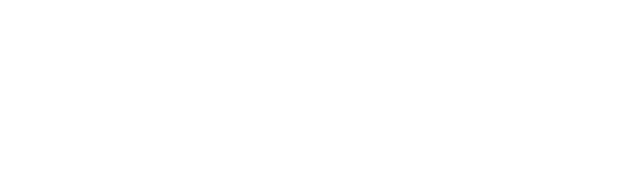
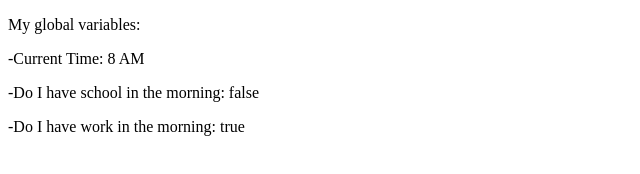
Before and after one commit to TheVideoGabe/cit-93-javascript-2, a plain HTML site: page w2/index.html in a window 1280 px wide. Shown: the whole page, without its empty margins (0-640 px from the left). Drawn offline with Linux system fonts and the light colour scheme; the site is published under a folder, as on GitHub Pages, so addresses that start at the root find nothing.

Commit message:
fixing typos

```diff
--- a/w2/index.html
+++ b/w2/index.html
@@ -8,6 +8,6 @@
 </head>
 <body>
     <div id="output"></div>
-    <script src="/w2/app.js"></script>
+    <script src="app.js"></script>
 </body>
 </html>
```
